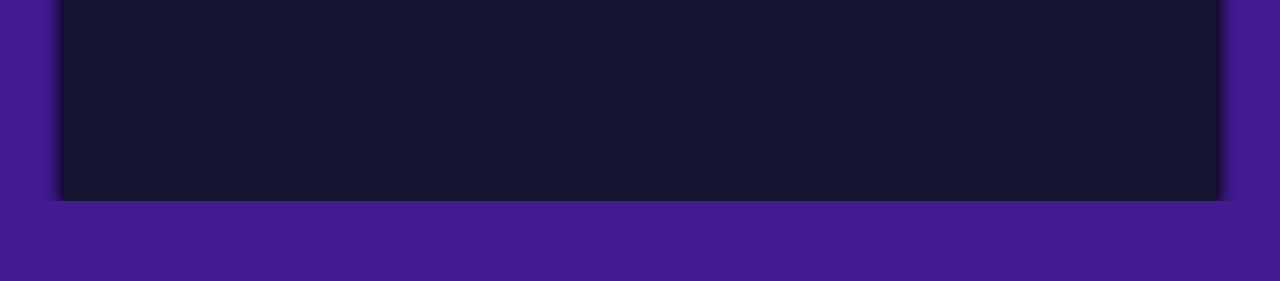
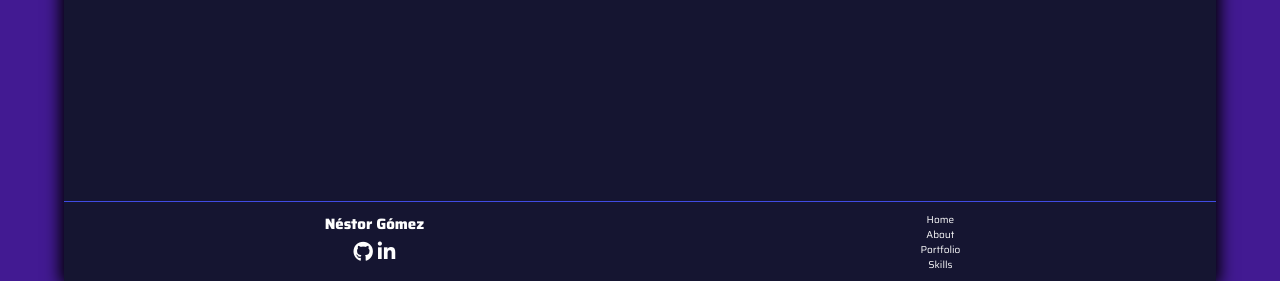
Before and after one commit to nedagosa-cod/nedagosa-cod.github.io, a website: page index.html in a window 1280 px wide. Shown: the part 2298-2579 px from the top of the page. Before the commit the page ends 2499 px from the top, so only its background shows below. Drawn offline with nearby package versions, Linux system fonts and the light colour scheme.

Commit message:
se crea footer

```diff
--- a/css/stylus.css
+++ b/css/stylus.css
@@ -316,3 +316,26 @@ body{
     width: 100%;
     object-fit: contain;
 }
+.footer{
+    display: flex;
+    justify-content: space-around;
+    color: white;
+    border-top: 1px solid var(--primary-color2);
+    background: var(--primary-color);
+    width: 100%;
+    text-align: center;
+    height: 8rem;
+    padding: 1rem;
+}
+.footer__links{
+
+}
+.footer__icons{
+    font-size: 2rem;
+}
+.footer__nav{
+    display: flex;
+    flex-direction: column;
+    align-items: center;
+    width: 3rem;
+}
--- a/index.html
+++ b/index.html
@@ -137,6 +137,21 @@
                 <img src="./img/git.png" alt="git">
             </div>
         </section>
+        <footer class="footer">
+            <section class="footer__links">
+                <h2>Néstor Gómez</h2>
+                <div class="footer__icons">
+                    <i class="fa fa-brands fa-github"></i>
+                    <i class="fa fa-brands fa-linkedin"></i>
+                </div>
+            </section>
+            <section class="footer__nav">
+                <span>Home</span>
+                <span>About</span>
+                <span>Portfolio</span>
+                <span>Skills</span>
+            </section>
+        </footer>
     </main>
 </body>
 </html>
```
